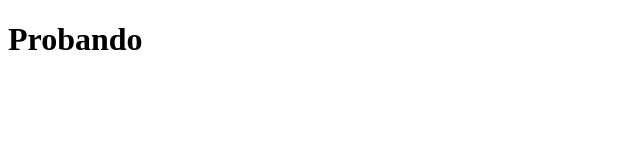
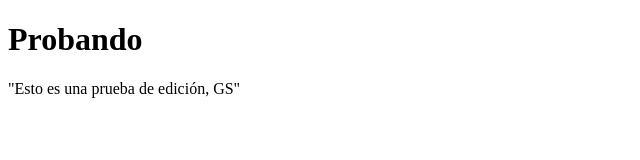
Before and after one commit to Ariel-Silver/Ejercicio_Javiera, a plain HTML site: page index.html in a window 1280 px wide. Shown: the whole page, without its empty margins (0-640 px from the left). Drawn offline with Linux system fonts and the light colour scheme.

Commit message:
agregando parrafo

```diff
--- a/index.html
+++ b/index.html
@@ -9,5 +9,9 @@
 <body>
     <H1>Probando</H1>
 
+    <p class="intro">
+        "Esto es una prueba de edición, GS"
+    </p>
+
 </body>
 </html>
```
